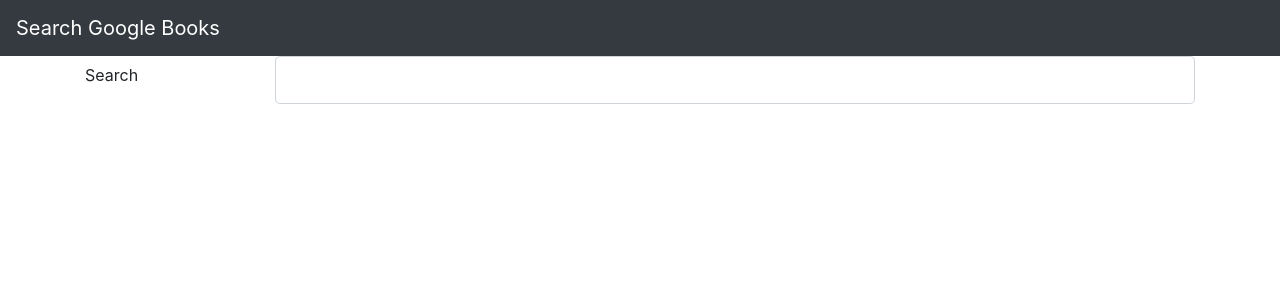
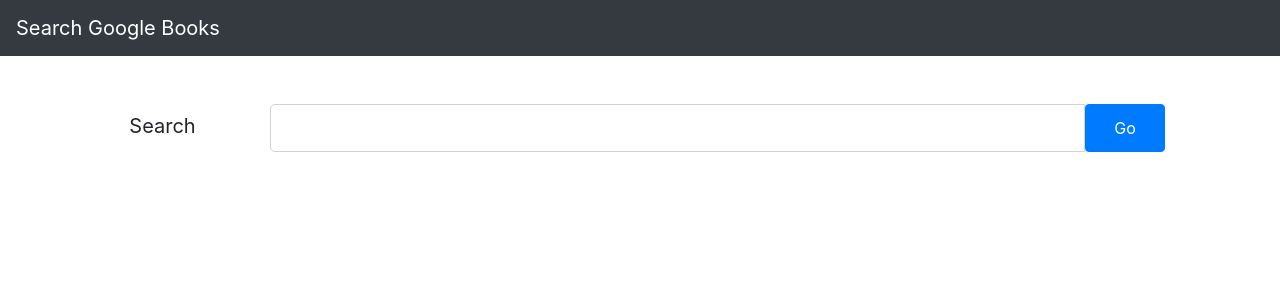
Before and after one commit to mtrupiano/book-search, a React (Create React App) app in the folder client/: page / in a window 1280 px wide. Shown: the top 300 px of the page. Built offline with nearby package versions, Linux system fonts and the light colour scheme.

Commit message:
drafting and styling search bar

```diff
--- a/client/src/components/Nav.js
+++ b/client/src/components/Nav.js
@@ -3,7 +3,7 @@
 export default function Nav() {
     return (
         <nav className='navbar navbar-dark bg-dark'>
-            <a className='navbar-brand'>Search Google Books</a>
+            <div className='navbar-brand'>Search Google Books</div>
         </nav>
     )
 }
--- a/client/src/components/SearchBar.js
+++ b/client/src/components/SearchBar.js
@@ -1,15 +1,18 @@
 import React from 'react'
 
-export default function SearchBar() {
+export default function SearchBar(props) {
     return (
-        <div className='container'>
-            <div className='row'>
-                <label className='form-label col-sm-2 col-form-label'
-                    htmlFor='book-search-field'>Search</label>
-                <div className='col-sm-10'>
-                    <input className='form-control form-control-lg' id='book-search-field' type='text'></input>
+        <div className='container mt-5'>
+            <form className='row input-group' onSubmit={props.onSubmit} >
+                <label className='align-middle text-center form-label col-sm-2 col-form-label'
+                    htmlFor='book-search-field' style={{fontSize: '20px'}}>Search</label>
+                <div className='col-sm-10 input-group'>
+                    <input className='form-control form-control-lg'
+                        id='book-search-field' type='text'
+                        onChange={props.onChange}></input>
+                    <button className='btn btn-primary' type='button' style={{width: '80px'}}>Go</button>
                 </div>
-            </div>
+            </form>
         </div>
     )
 }
--- a/client/src/pages/Search.js
+++ b/client/src/pages/Search.js
@@ -1,13 +1,24 @@
-import React from 'react'
+import React, { useState, useEffect } from 'react'
 
 import SearchBar from '../components/SearchBar';
 import Nav from '../components/Nav';
 
 export default function Search() {
+    const [searchTerm, setSearchTerm] = useState({ term: '' });
+
+    const handleSubmit = (event) => {
+        event.preventDefault();
+        console.log(searchTerm.term);
+    }
+
+    const handleInput = (event) => {
+        setSearchTerm({term: event.target.value});
+    }
+
     return (
         <div>
             <Nav />
-            <SearchBar />
+            <SearchBar value={searchTerm} onSubmit={handleSubmit} onChange={handleInput}/>
         </div>
     )
 }
```
